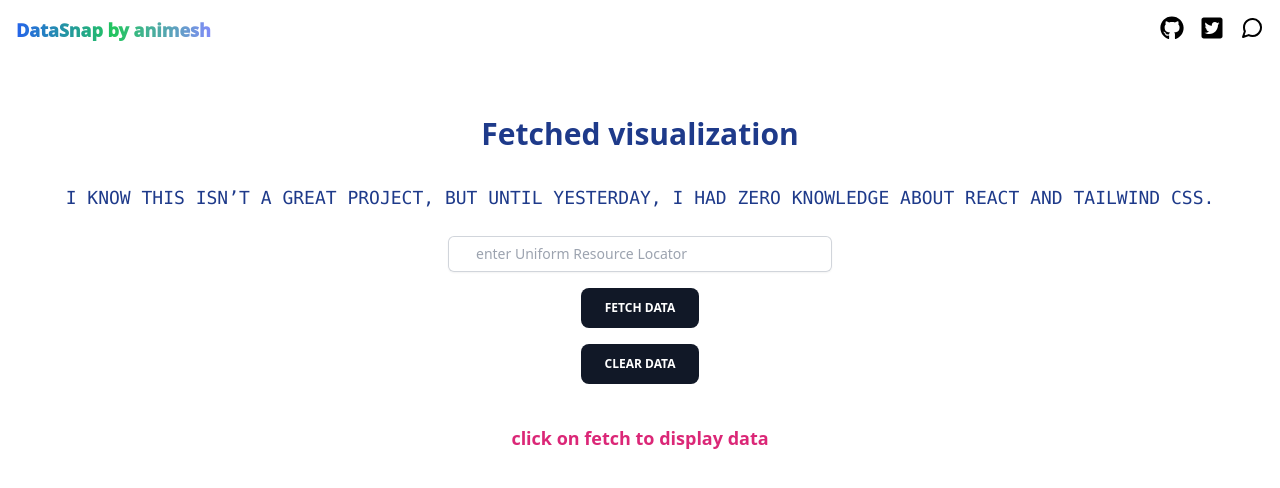
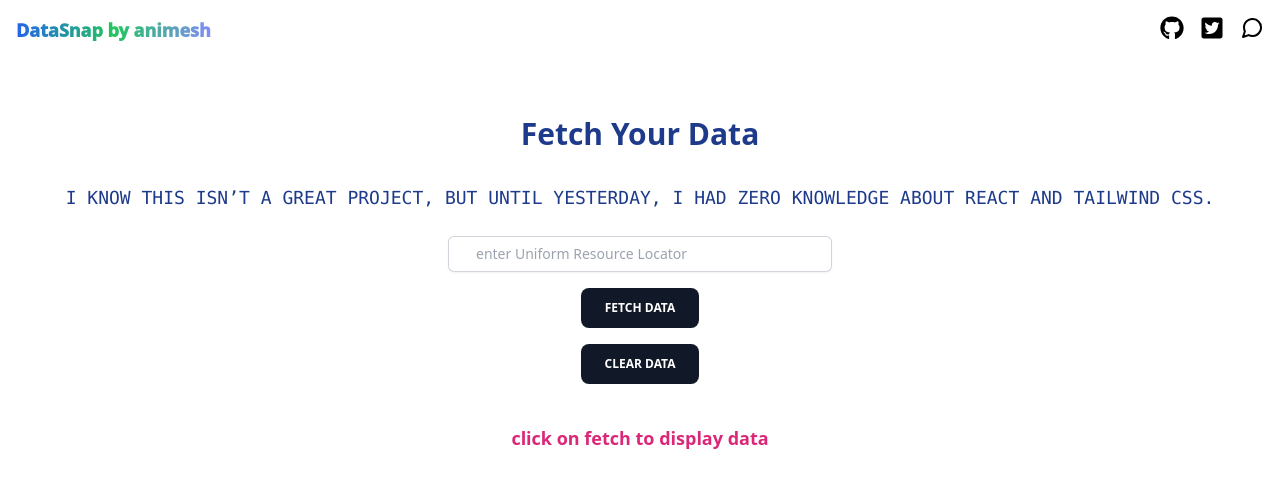
Before and after one commit to kakotyanimesh/fetched-visualize, a React (Create React App) app: page / in a window 1280 px wide. Shown: the top 488 px of the page. Built offline with nearby package versions, Linux system fonts and the light colour scheme.

Commit message:
Update App.js

```diff
--- a/src/App.js
+++ b/src/App.js
@@ -57,7 +57,7 @@ function App() {
       </nav>
     <div className="flex justify-center bg-white ">
       <h1 className="text-3xl font-bold text-blue-900 items-center mt-10 p-4 ">
-        Fetched visualization
+        Fetch Your Data
       </h1>
     </div>
     <div className=" p-4 w-f rounded flex flex-col items-center">
```
